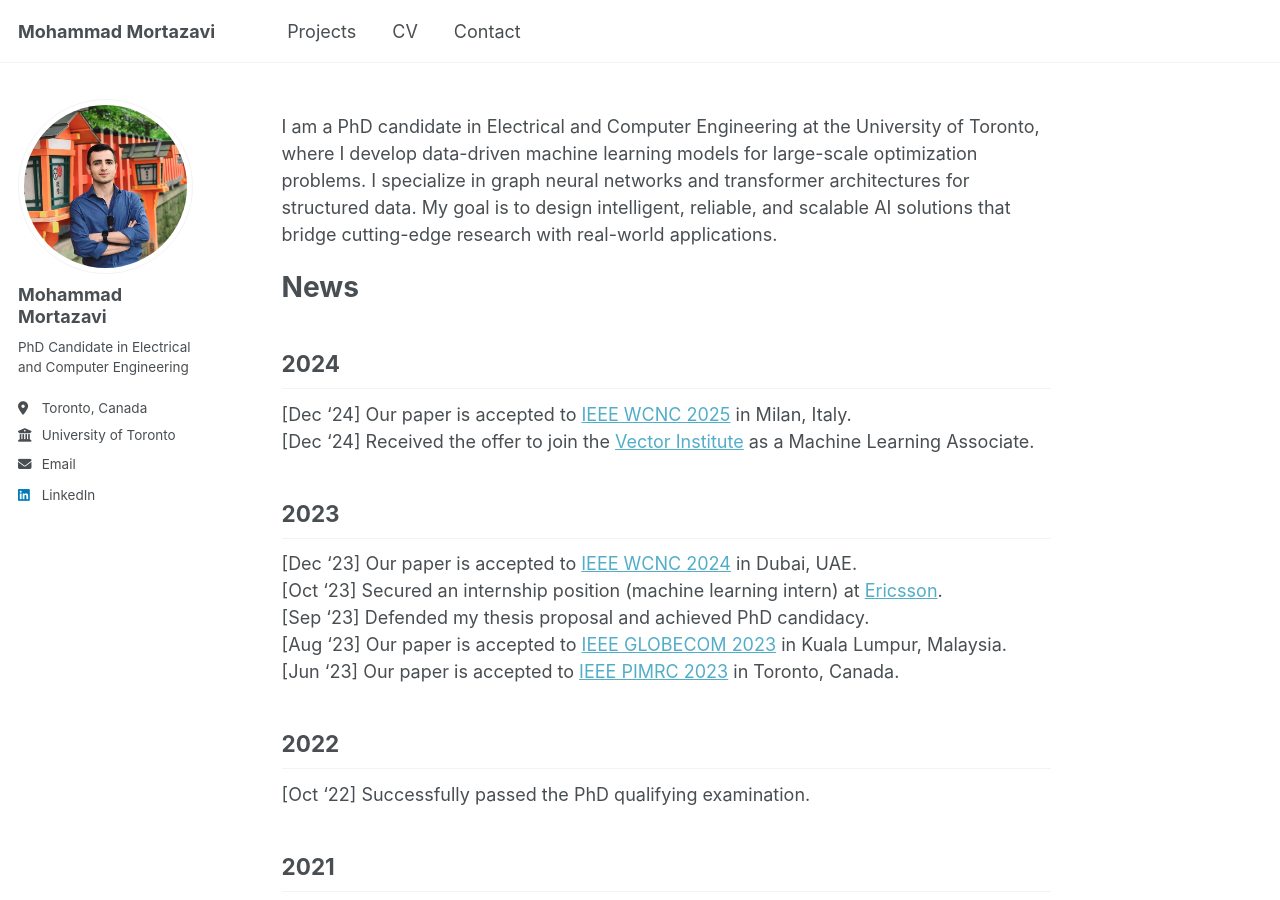
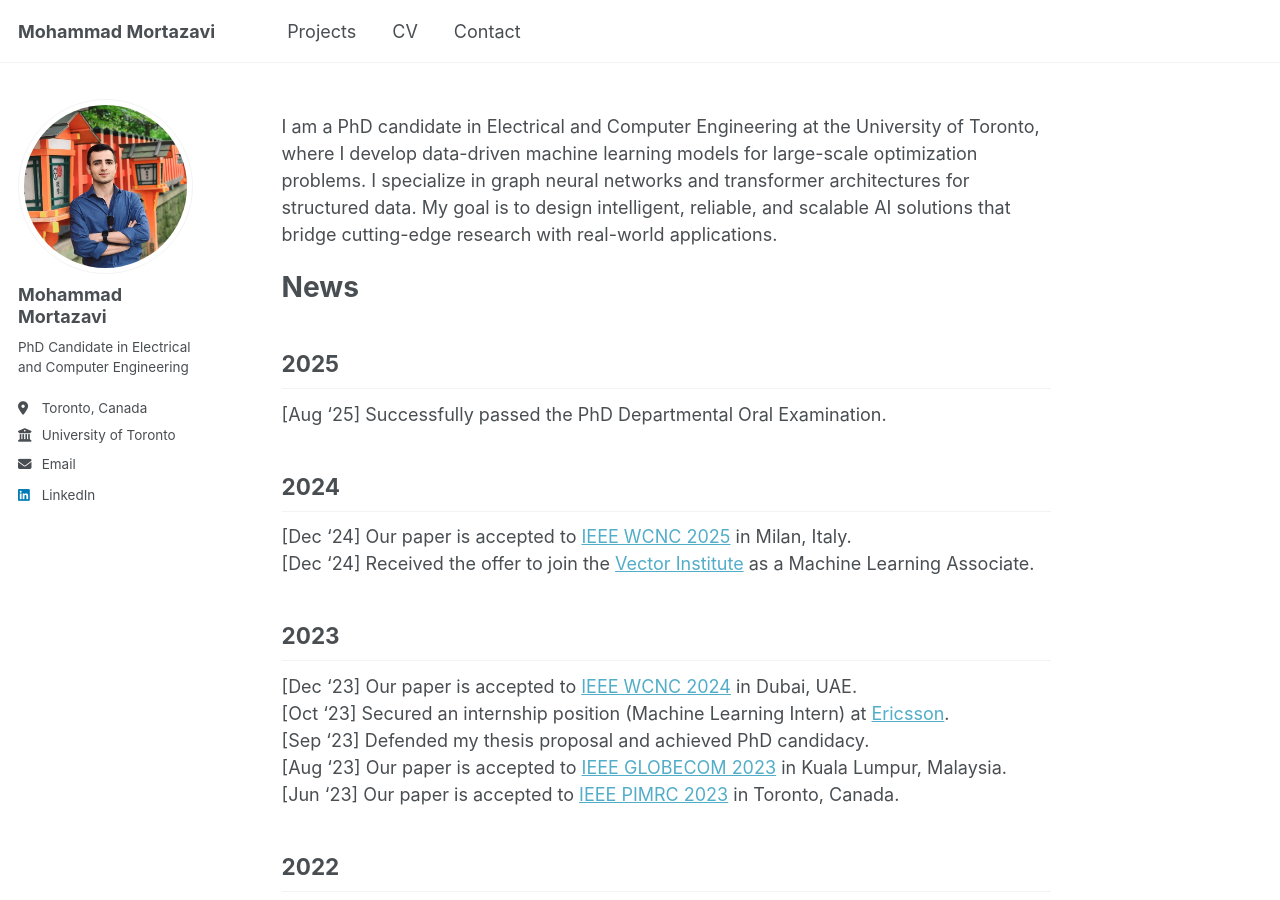
Before and after one commit to mortazawi/mortazawi.github.io, a Jekyll site: the page built from _pages/about.md, in a window 1280 px wide and 900 px high. Built offline with Jekyll 4.4.1, drawn with Linux system fonts in a browser that asks for light colours; a script that is not in the unit is left out.

Commit message:
Update about.md

```diff
--- a/_pages/about.md
+++ b/_pages/about.md
@@ -12,6 +12,10 @@ I am a PhD candidate in Electrical and Computer Engineering at the University of
 News
 ======
 
+2025
+------
+[Aug '25] Successfully passed the PhD Departmental Oral Examination.
+
 2024
 ------
 [Dec '24] Our paper is accepted to [IEEE WCNC 2025](https://wcnc2025.ieee-wcnc.org/) in Milan, Italy.
@@ -20,7 +24,7 @@ News
 2023
 ------
 [Dec '23] Our paper is accepted to [IEEE WCNC 2024](https://wcnc2024.ieee-wcnc.org/) in Dubai, UAE.
-[Oct '23] Secured an internship position (machine learning intern) at [Ericsson](https://www.ericsson.com/en).
+[Oct '23] Secured an internship position (Machine Learning Intern) at [Ericsson](https://www.ericsson.com/en).
 [Sep '23] Defended my thesis proposal and achieved PhD candidacy.
 [Aug '23] Our paper is accepted to [IEEE GLOBECOM 2023](https://globecom2023.ieee-globecom.org/) in Kuala Lumpur, Malaysia.
 [Jun '23] Our paper is accepted to [IEEE PIMRC 2023](https://pimrc2023.ieee-pimrc.org/) in Toronto, Canada.
```
